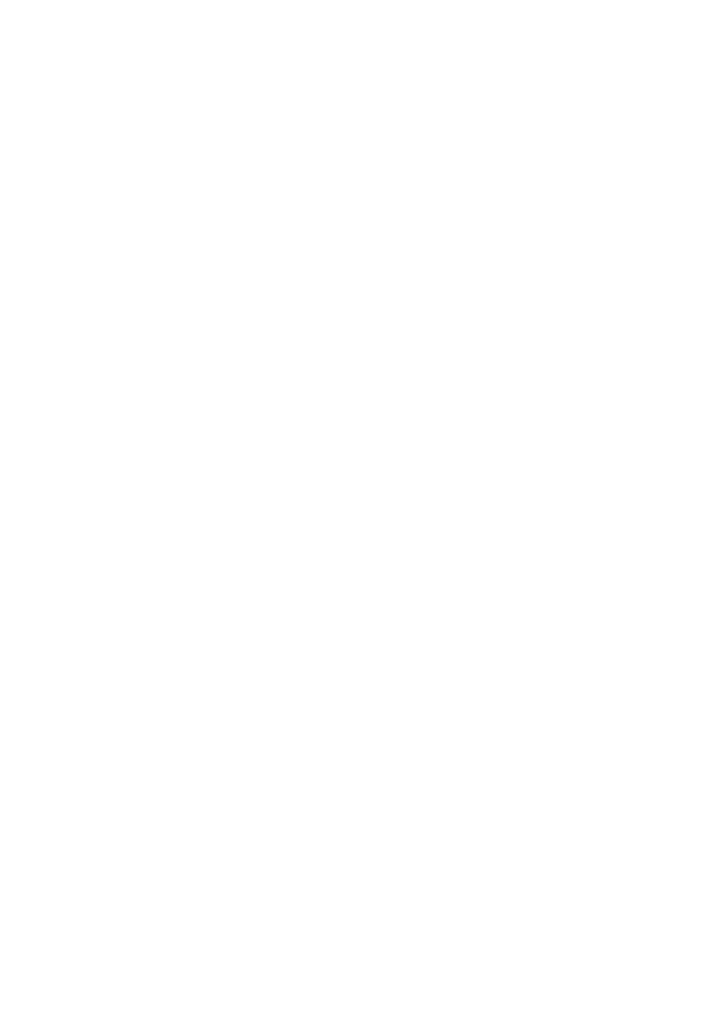
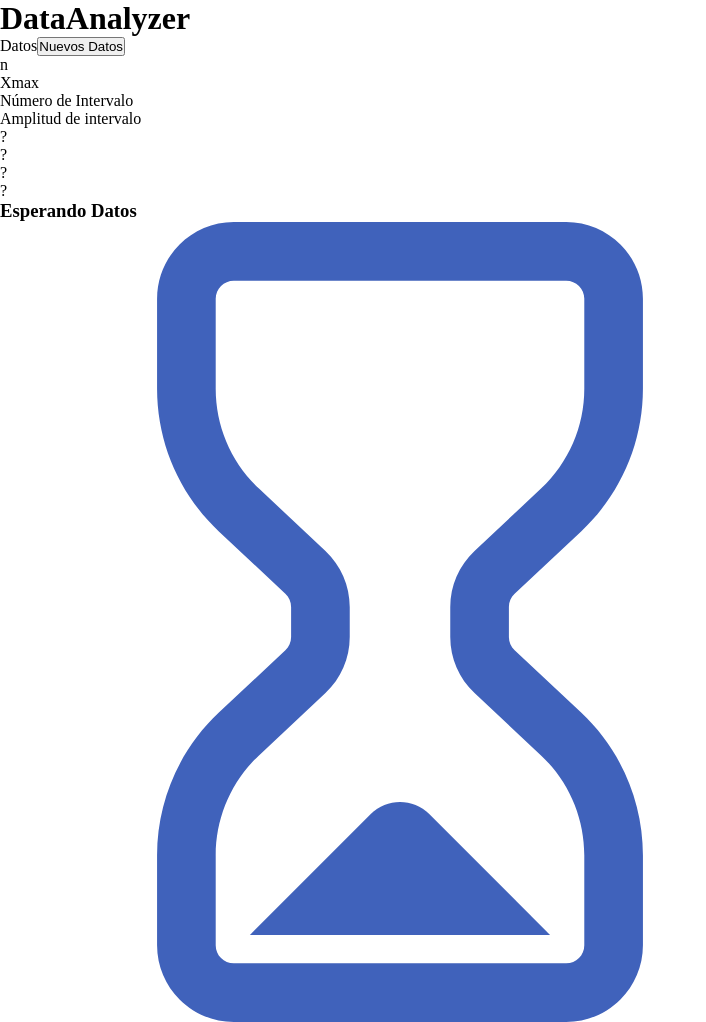
Before and after one commit to Jyrn-007/Proyecto_estadistica1, a plain HTML site: page index.html in a window 1280 px wide. Shown: the whole page, without its empty margins (0-706 px from the left). Before the commit the page ends 800 px from the top, so only its background shows below. Drawn offline with Linux system fonts and the light colour scheme.

Commit message:
Se termino con la estrucutura ahora empezamos con el diseño

```diff
--- /dev/null
+++ b/estilos/index.css
@@ -0,0 +1,5 @@
+*{
+    box-sizing: border-box;
+    margin: 0;
+    padding: 0;
+}
--- a/index.html
+++ b/index.html
@@ -3,9 +3,39 @@
 <head>
     <meta charset="UTF-8">
     <meta name="viewport" content="width=device-width, initial-scale=1.0">
-    <title>{/Statistics}</title>
+    <title>DataAnalyzer</title>
+    <link rel="stylesheet" href="./estilos/index.css">
 </head>
 <body>
+    <main>
+        <header>
+            <h1>DataAnalyzer</h1>
+        </header>
+        <section>
+            <article>
+                <div><span>Datos</span><button>Nuevos Datos</button></div>
+            </article>
+        </section>
+        <section>
+            <div><ul>
+                    <li>n</li>
+                    <li>Xmax</li>
+                    <li>Número de Intervalo</li>
+                    <li>Amplitud de intervalo</li>
+                </ul>
+                <ul>
+                    <li>?</li>
+                    <li>?</li>
+                    <li>?</li>
+                    <li>?</li>
+                </ul>
+            </div>
+        </section>
+        <footer>
+            <h3>Esperando Datos</h3>
+            <img src="./img/wait-time-svgrepo-com.svg" alt="">
+        </footer>
+    </main>
 
 </body>
 </html>
```
Also changed, not shown: img/wait-time-svgrepo-com.svg (added).
